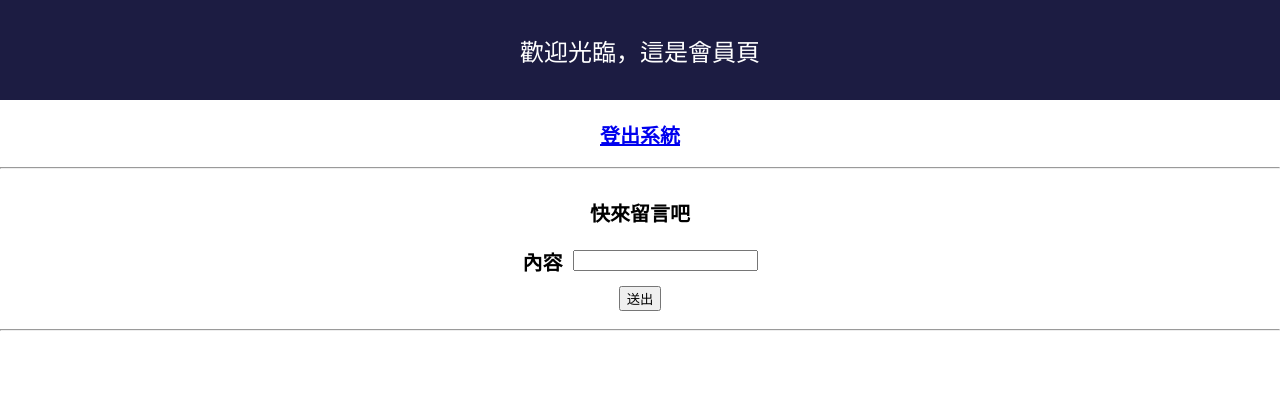
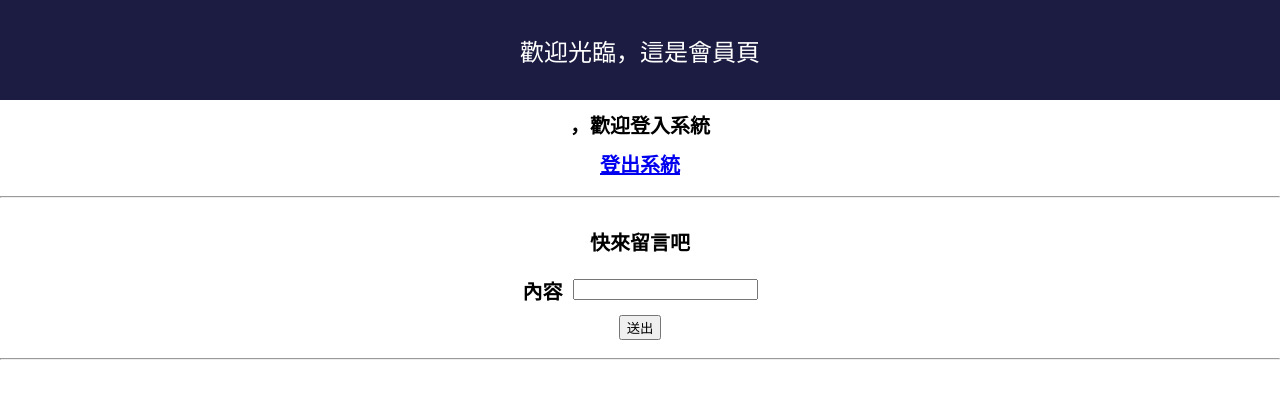
Before and after one commit to chaohungwu/Wehelp_stage1, a FastAPI app: page /member in a window 1280 px wide. Shown: the top 399 px of the page. Run offline with FastAPI, Linux system fonts and the light colour scheme; a user stored in the database is signed in; data that the repository does not hold is empty.

Commit message:
Add files via upload

```diff
--- a/week6/templates/member.html
+++ b/week6/templates/member.html
@@ -17,7 +17,7 @@
     </div>
     <div>
         <div class="web_login_container">
-            <div class="login_title" id="name_welcome"></div>
+            <div class="login_title" id="name_welcome">{{ name }}，歡迎登入系統</div>
         </div>
     </div>
 
@@ -59,13 +59,6 @@
 
 <script>
     member_create_message()//先取一次所有留言
-    // member_name_get()
-
-    // async function member_name_get(){
-    //     let name_welcome_dom = document.getElementById("name_welcome");
-    //     let name = sessionStorage.getItem("name");//從session取出姓名資訊
-    //     name_welcome_dom.textContent = `${name}，歡迎登入系統`
-    // }
 
 
     //取得所有的留言，並取得該帳號的留言出現按鈕
@@ -83,12 +76,6 @@
 
         // 從後端接資料過來
         let data =await response.json();
-
-        //改歡迎banner的字
-        let name_welcome_dom = document.getElementById("name_welcome");
-        let name = data['sign_in_name'];//從session取出姓名資訊
-        name_welcome_dom.textContent = `${name}，歡迎登入系統`
-
 
 
 
```
